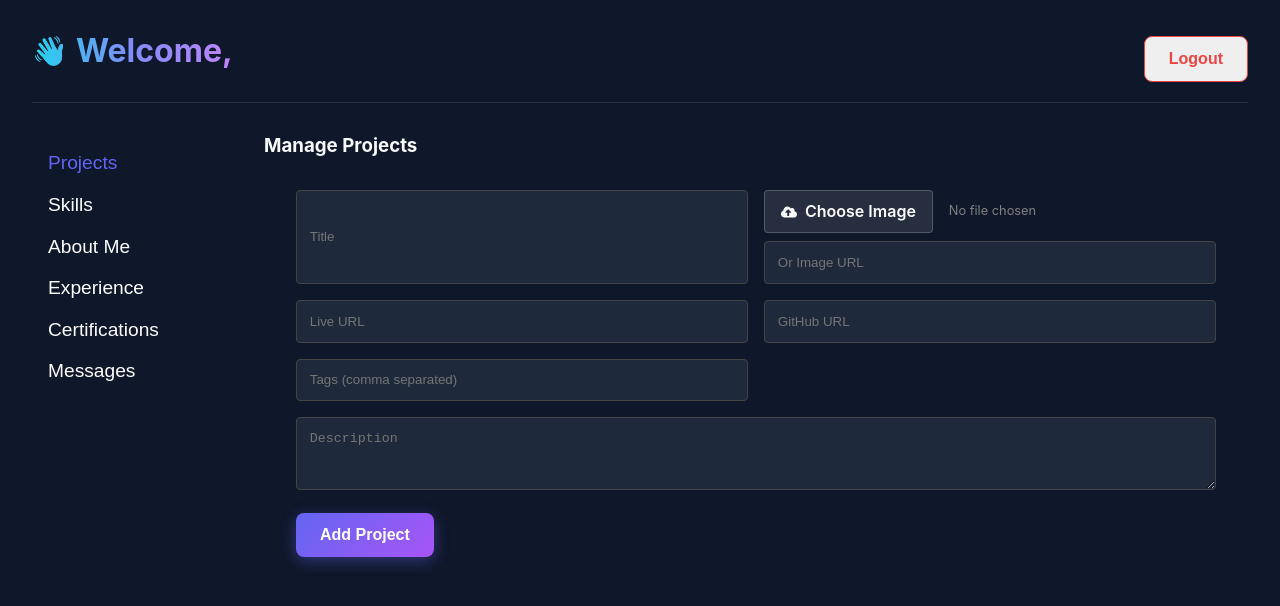
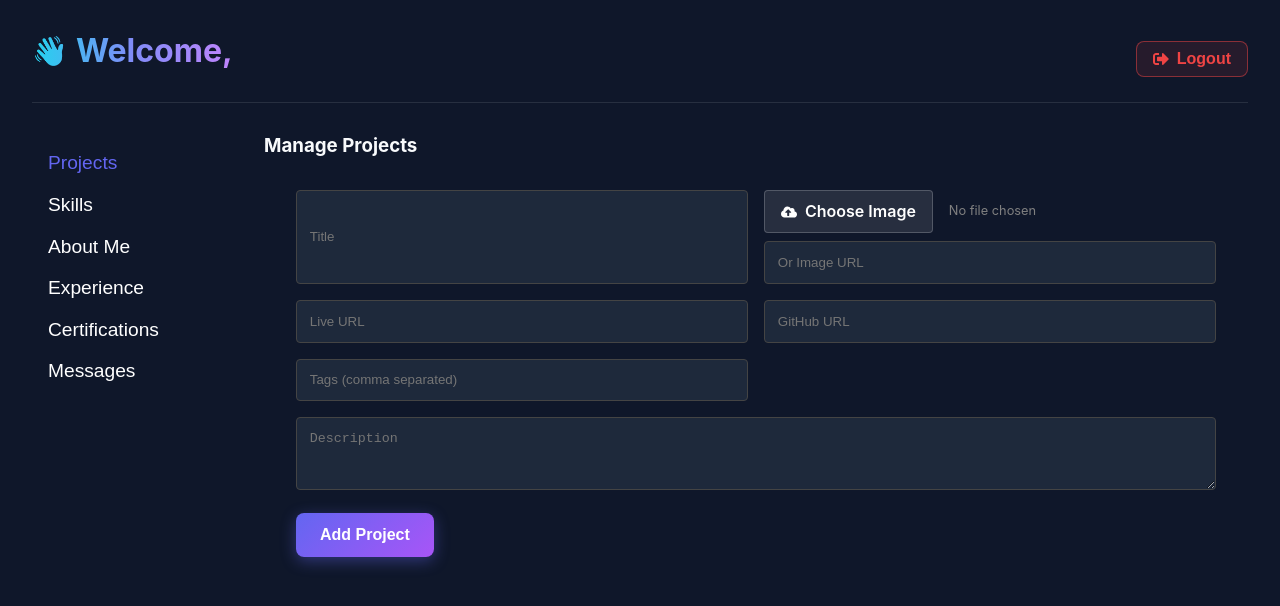
Before and after one commit to MOHAN-MOORTHI/Mohan-PortFolio, a React (Vite) app in the folder client/: page /admin/dashboard in a window 1280 px wide. Shown: the top 606 px of the page. Built offline with nearby package versions, Linux system fonts and the light colour scheme; no server answers; sample sign-in values are in the browser's storage.

Commit message:
Enhance Dashboard with stylish Logout and restore component integrity

```diff
--- a/client/src/pages/Dashboard.jsx
+++ b/client/src/pages/Dashboard.jsx
@@ -6,10 +6,9 @@ import SkillManager from '../components/admin/SkillManager';
 import AboutManager from '../components/admin/AboutManager';
 import ExperienceManager from '../components/admin/ExperienceManager';
 import CertificationManager from '../components/admin/CertificationManager';
-
 import MessageManager from '../components/admin/MessageManager';
-
 import { motion } from 'framer-motion';
+import { FaSignOutAlt } from 'react-icons/fa';
 
 const Dashboard = () => {
     const { logout, user } = useAuth();
@@ -39,7 +38,26 @@ const Dashboard = () => {
                 >
                     <span style={{ fontSize: '1.8rem' }}>👋</span> Welcome, {user?.username}
                 </motion.h2>
-                <button onClick={handleLogout} className="btn" style={{ border: '1px solid #ef4444', color: '#ef4444', transition: 'all 0.3s' }}>Logout</button>
+                <motion.button
+                    whileHover={{ scale: 1.05 }}
+                    whileTap={{ scale: 0.95 }}
+                    onClick={handleLogout}
+                    className="btn"
+                    style={{
+                        border: '1px solid rgba(239, 68, 68, 0.5)',
+                        color: '#ef4444',
+                        background: 'rgba(239, 68, 68, 0.1)',
+                        display: 'flex',
+                        alignItems: 'center',
+                        gap: '0.5rem',
+                        padding: '0.5rem 1rem',
+                        borderRadius: '8px',
+                        cursor: 'pointer',
+                        transition: 'all 0.3s ease'
+                    }}
+                >
+                    <FaSignOutAlt /> Logout
+                </motion.button>
             </div>
 
             <div style={{ display: 'grid', gridTemplateColumns: '200px 1fr', gap: '2rem' }}>
```
